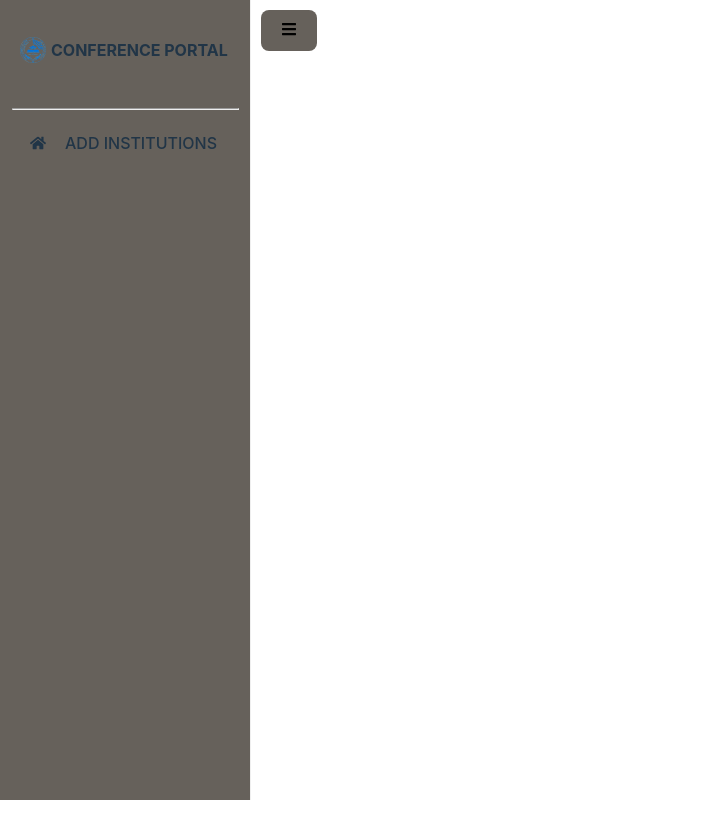
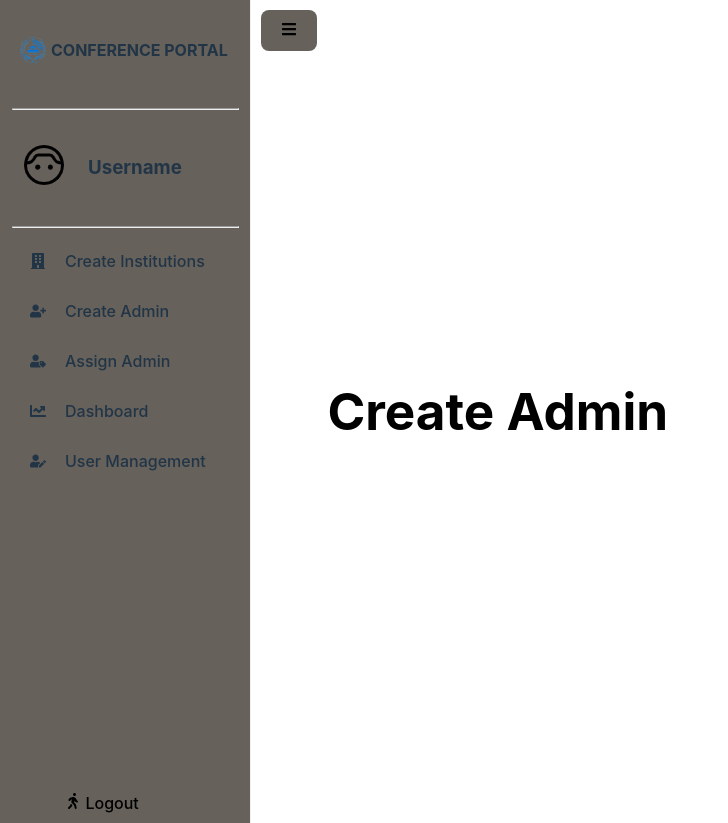
Before and after one commit to Mys7erio/conference-dashboard, a React (Vite) app: page /CreateAdmin in a window 1280 px wide. Shown: the whole page, without its empty margins (0-728 px from the left). Before the commit the page ends 800 px from the top, so only its background shows below. Built offline with nearby package versions, Linux system fonts and the light colour scheme.

Commit message:
added all sections of the SuperAdminNavbar

```diff
--- a/src/App.jsx
+++ b/src/App.jsx
@@ -2,8 +2,13 @@ import { useState } from 'react'
 import './App.css'
 import SuperAdminSidebar from './Components/SuperAdminSidebar.jsx';
 import AddInstitution from './Pages/AddInstitution';
+import CreateAdmin from './Pages/CreateAdmin';
+import AssignAdmin from './Pages/AssignAdmin';
+import SuperAdminDashboard from './Pages/SuperAdminDashboard';
+import UserManagement from './Pages/UserManagement';
 import React from 'react';
 import {BrowserRouter as Router, Route, Routes} from 'react-router-dom';
+
 
 function App() {
 
@@ -14,6 +19,10 @@ function App() {
           <SuperAdminSidebar />
           <Routes>
             <Route path="/AddInstitution" element={<AddInstitution />} />
+            <Route path="/CreateAdmin" element={<CreateAdmin />} />
+            <Route path="/AssignAdmin" element={<AssignAdmin />} />
+            <Route path="/SuperAdminDashboard" element={<SuperAdminDashboard />} />
+            <Route path="/UserManagement" element={<UserManagement />} />
           </Routes>
         </div>
       </Router>
--- a/src/Components/SuperAdminSidebar.css
+++ b/src/Components/SuperAdminSidebar.css
@@ -41,3 +41,29 @@ hr{
    color:#94918D;
    width: 90%;
 }
+
+.logout{
+    background-color: transparent;
+    margin-left: 45px;
+    margin-top: 37vh;
+}
+
+.logout:hover{
+    background-color: #f3f3f3;
+    color: black;
+    border: none;
+}
+
+.userdetails{
+    padding-left: 20px;
+    padding-right: 10px;
+    height: 100px;
+    width: 250px;
+    display: flex;
+    flex-direction: row;
+    align-items: center;
+}
+
+.username{
+    margin-left: 20px;
+}
--- a/src/Components/SuperAdminSidebar.jsx
+++ b/src/Components/SuperAdminSidebar.jsx
@@ -1,8 +1,9 @@
 import React from 'react';
 import {Link} from 'react-router-dom';
 import { Sidebar, Menu, MenuItem, SubMenu} from 'react-pro-sidebar';
-import { FaHome, FaBars} from 'react-icons/fa';
+import { FaBuilding, FaBars, FaUserPlus, FaUserTag, FaChartLine,FaUserEdit, FaWalking} from 'react-icons/fa';
 import Logo from '../assets/KJCLogo.png';
+import userimage from '../assets/userimage.png'
 import '../Components/SuperAdminSidebar.css'
 const SuperAdminSidebar = () => {
   const [collapsed, setCollapsed] = React.useState(false);
@@ -19,7 +20,23 @@ const SuperAdminSidebar = () => {
             </div>
           </div>
           <hr />
-        <MenuItem icon={<FaHome />} component={<Link to="/AddInstitution"/>}>ADD INSTITUTIONS</MenuItem>
+          <div className="userdetails">
+            <div className="userImage">
+              <img src={userimage} alt="" />
+            </div>
+            <div className="username">
+              <h3>Username</h3>
+            </div>
+          </div>
+          <hr />
+        <MenuItem icon={<FaBuilding />} component={<Link to="/AddInstitution"/>}>Create Institutions</MenuItem>
+        <MenuItem icon={<FaUserPlus />} component={<Link to="/CreateAdmin"/>}>Create Admin</MenuItem>
+        <MenuItem icon={<FaUserTag />} component={<Link to="/AssignAdmin"/>}>Assign Admin</MenuItem>
+        <MenuItem icon={<FaChartLine />} component={<Link to="/SuperAdminDashboard"/>}>Dashboard</MenuItem>
+        <MenuItem icon={<FaUserEdit />} component={<Link to="/UserManagement"/>}>User Management</MenuItem>
+        <button className='logout'>
+          <FaWalking /> Logout
+        </button>
       </Menu>
     </Sidebar>
     <main style={{ padding: 10 }}>
--- /dev/null
+++ b/src/Pages/AssignAdmin.jsx
@@ -0,0 +1,11 @@
+import React from 'react';
+import '../Pages/AssignAdmin.css'
+const AssignAdmin = () => {
+  return (
+    <div className='AssignAdmin-container'>
+        <h1>Assign Admin</h1>
+    </div>
+  );
+};
+
+export default AssignAdmin;
--- /dev/null
+++ b/src/Pages/CreateAdmin.jsx
@@ -0,0 +1,11 @@
+import React from 'react';
+import '../Pages/CreateAdmin.css'
+const CreateAdmin = () => {
+  return (
+    <div className='CreateAdmin-container'>
+        <h1>Create Admin</h1>
+    </div>
+  );
+};
+
+export default CreateAdmin;
--- /dev/null
+++ b/src/Pages/SuperAdminDashboard.jsx
@@ -0,0 +1,11 @@
+import React from 'react';
+import '../Pages/SuperAdminDashboard.css'
+const SuperAdminDashboard = () => {
+  return (
+    <div className='AddInstitution-container'>
+        <h1>DASHBOARD</h1>
+    </div>
+  );
+};
+
+export default SuperAdminDashboard;
--- /dev/null
+++ b/src/Pages/UserManagement.jsx
@@ -0,0 +1,11 @@
+import React from 'react';
+import '../Pages/UserManagement.css'
+const UserManagement = () => {
+  return (
+    <div className='UserManagement-container'>
+        <h1>Manage Users</h1>
+    </div>
+  );
+};
+
+export default UserManagement;
```
Also changed, not shown: src/Pages/AssignAdmin.css (added), src/Pages/CreateAdmin.css (added), src/Pages/SuperAdminDashboard.css (added), src/Pages/UserManagement.css (added), src/assets/logout.png (added), src/assets/userimage.png (added).
